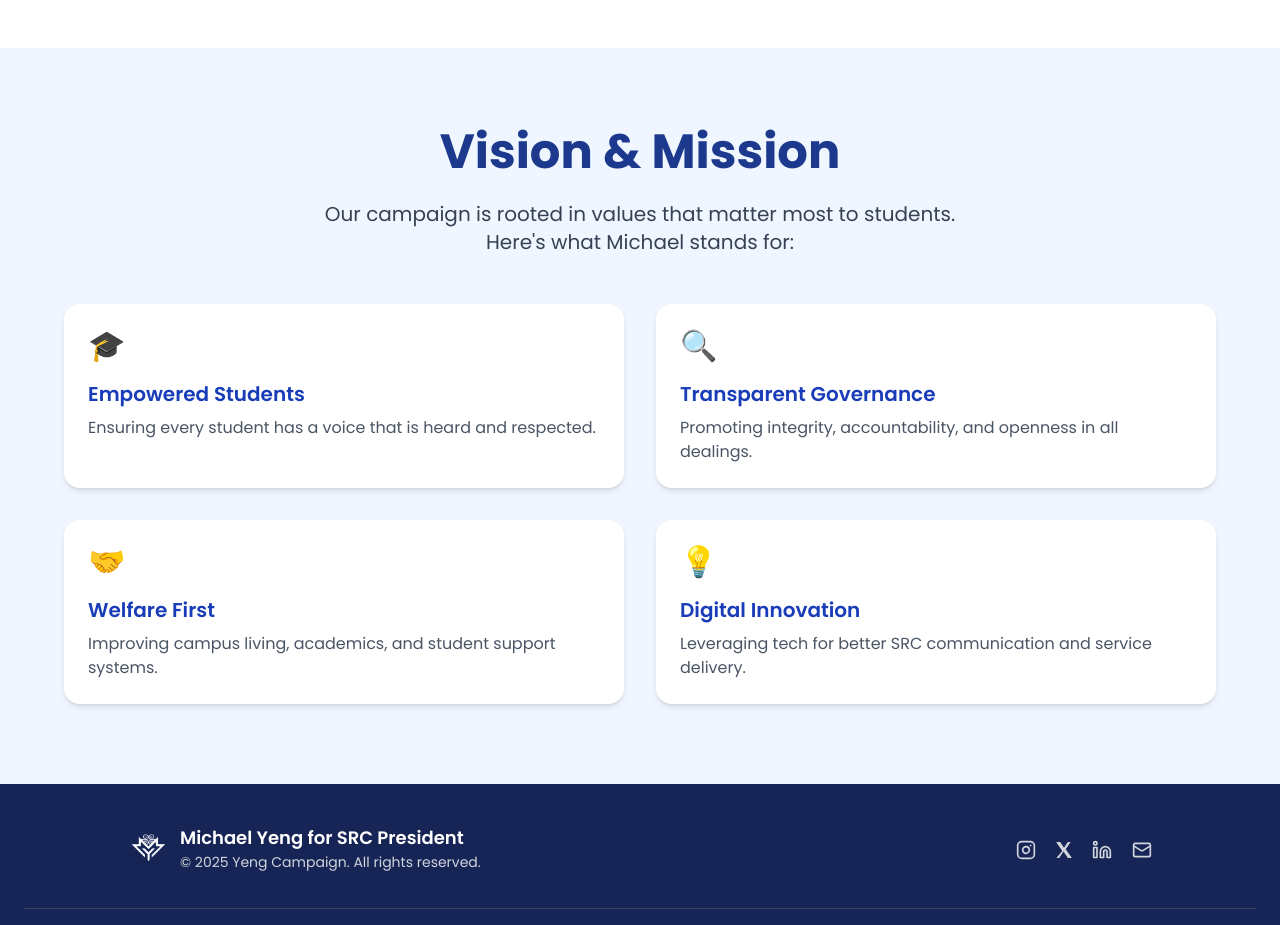
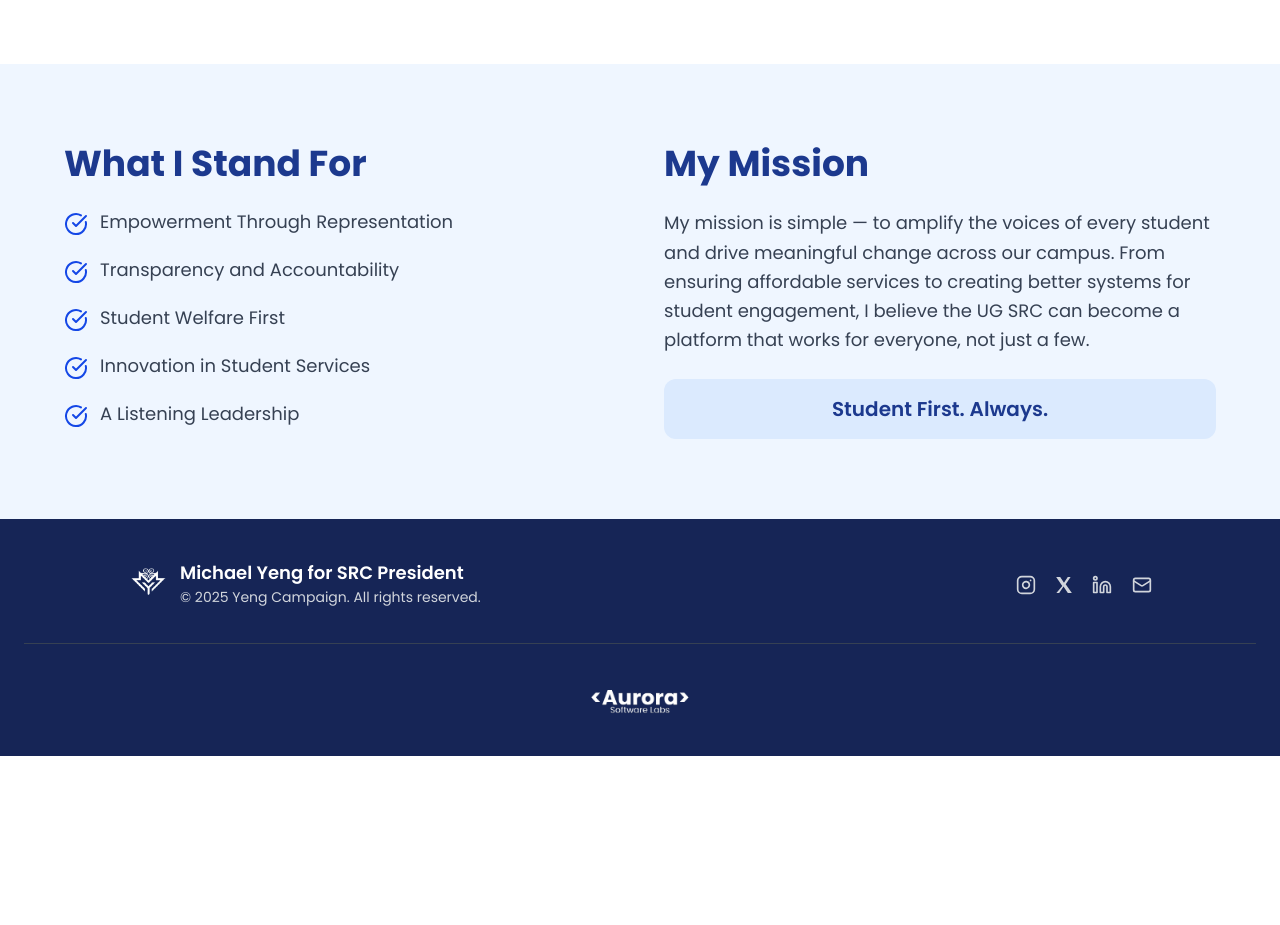
Before and after one commit to emmanuelcobbinah007/the-yeng-project, a Next.js app: page / in a window 1280 px wide. Shown: the part 1200-2125 px from the top of the page. After the commit the page ends 1956 px from the top, so only its background shows below. Built offline with nearby package versions, Linux system fonts and the light colour scheme.

Commit message:
updated visionmission

```diff
--- a/src/app/components/HeroSection.tsx
+++ b/src/app/components/HeroSection.tsx
@@ -18,7 +18,7 @@ const HeroSection = () => {
             backgroundPosition: 'top',
         }}
     >
-        <div className='w-[85%] mx-auto flex justify-between items-center py-20 text-white h-[80vh]'>
+        <div className='w-[85%] mx-auto flex justify-between items-center py-20 text-white h-[82vh]'>
             <div className='pl-10 w-[50%]'>
             <h1 className={`text-6xl font-bold`}>
                 Michael Yeng
--- a/src/app/components/VisionMission.tsx
+++ b/src/app/components/VisionMission.tsx
@@ -1,52 +1,47 @@
 import React from 'react';
+import { CheckCircle } from 'lucide-react';
 
 const VisionMission = () => {
-  const pillars = [
-    {
-      title: 'Empowered Students',
-      description: 'Ensuring every student has a voice that is heard and respected.',
-      icon: '🎓',
-    },
-    {
-      title: 'Transparent Governance',
-      description: 'Promoting integrity, accountability, and openness in all dealings.',
-      icon: '🔍',
-    },
-    {
-      title: 'Welfare First',
-      description: 'Improving campus living, academics, and student support systems.',
-      icon: '🤝',
-    },
-    {
-      title: 'Digital Innovation',
-      description: 'Leveraging tech for better SRC communication and service delivery.',
-      icon: '💡',
-    },
-  ];
-
   return (
     <section className="bg-blue-50 py-20 px-6">
-      <div className="max-w-6xl mx-auto text-center">
-        <h2 className="text-4xl md:text-5xl font-bold text-blue-900 mb-6">
-          Vision & Mission
-        </h2>
-        <p className="text-lg md:text-xl text-gray-700 max-w-2xl mx-auto mb-12">
-          Our campaign is rooted in values that matter most to students. Here's what Michael stands for:
-        </p>
+      <div className="max-w-6xl mx-auto grid md:grid-cols-2 gap-12 items-start">
 
-        <div className="grid grid-cols-1 sm:grid-cols-2 gap-8">
-          {pillars.map((pillar, index) => (
-            <div
-              key={index}
-              className="bg-white rounded-2xl shadow-md p-6 text-left transition hover:shadow-lg"
-            >
-              <div className="text-3xl mb-4">{pillar.icon}</div>
-              <h3 className="text-xl font-semibold text-blue-800 mb-2">
-                {pillar.title}
-              </h3>
-              <p className="text-gray-600">{pillar.description}</p>
-            </div>
-          ))}
+        {/* What I Stand For */}
+        <div>
+          <h2 className="text-3xl md:text-4xl font-bold text-blue-900 mb-6">
+            What I Stand For
+          </h2>
+          <ul className="space-y-5">
+            {[
+              "Empowerment Through Representation",
+              "Transparency and Accountability",
+              "Student Welfare First",
+              "Innovation in Student Services",
+              "A Listening Leadership"
+            ].map((item, idx) => (
+              <li key={idx} className="flex items-start gap-3">
+                <CheckCircle className="text-blue-700 w-6 h-6 mt-1" />
+                <span className="text-lg text-gray-700">{item}</span>
+              </li>
+            ))}
+          </ul>
+        </div>
+
+        {/* Mission Statement */}
+        <div>
+          <h2 className="text-3xl md:text-4xl font-bold text-blue-900 mb-6">
+            My Mission
+          </h2>
+          <p className="text-lg text-gray-700 leading-relaxed">
+            My mission is simple — to amplify the voices of every student and
+            drive meaningful change across our campus. From ensuring affordable
+            services to creating better systems for student engagement, I believe
+            the UG SRC can become a platform that works for everyone, not just a few.
+          </p>
+
+          <div className="mt-6 bg-blue-100 text-blue-900 px-6 py-4 rounded-xl text-center font-semibold text-xl">
+            Student First. Always.
+          </div>
         </div>
       </div>
     </section>
```
Also changed, not shown: public/assets/images/halfheadlong.png (added).
